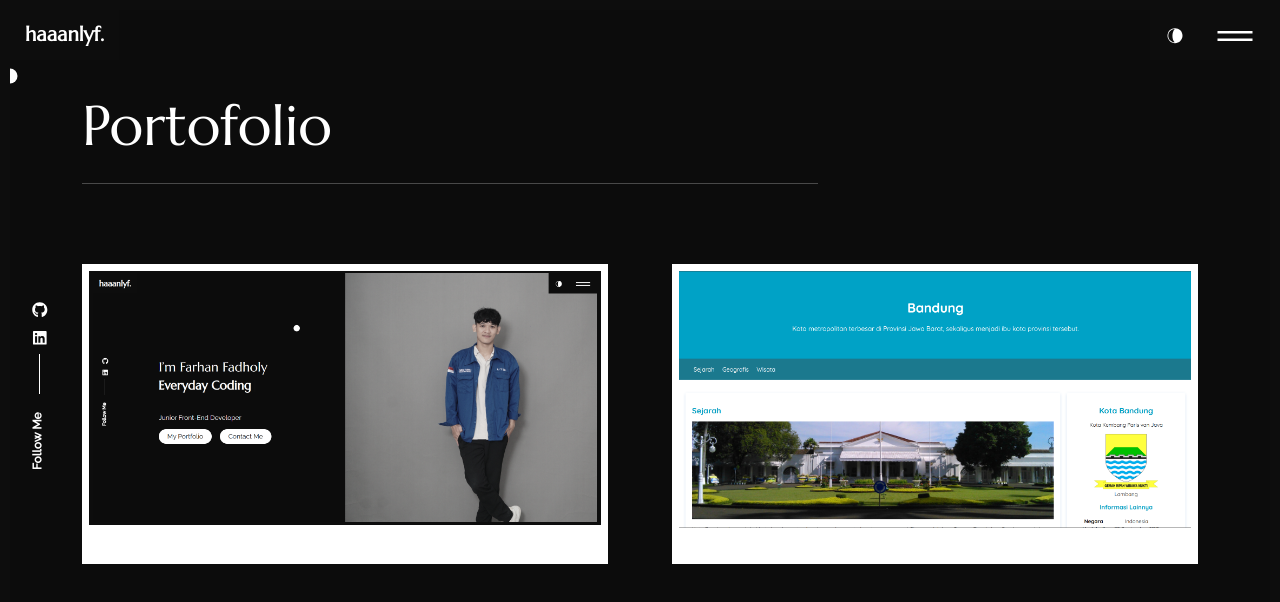
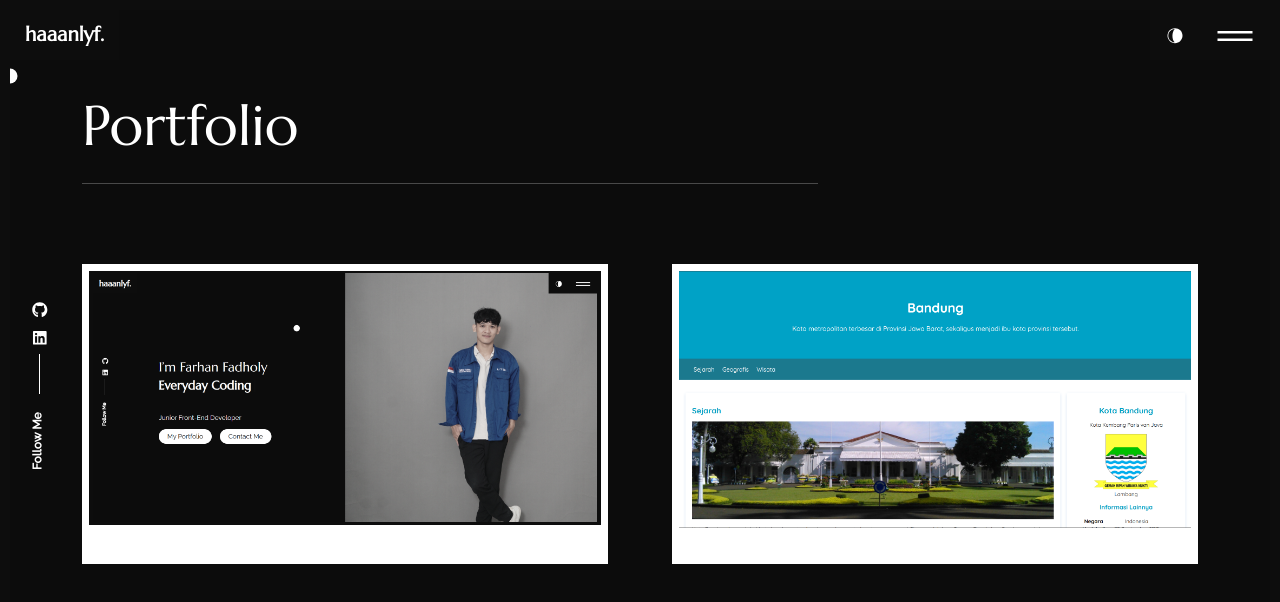
Before and after one commit to FarhanFadholy/PersonalPortofolio, a React (Create React App) app: page /portfolio in a window 1280 px wide. Shown: the top 602 px of the page. Built offline with nearby package versions, Linux system fonts and the light colour scheme.

Commit message:
revisi name portofolio

```diff
--- a/src/content_option.js
+++ b/src/content_option.js
@@ -90,7 +90,7 @@
 
 const dataportfolio = [{
         img : porto,
-        description: "My Portofolio",
+        description: "My Portfolio",
         link: "https://haanlyf-portofolio.vercel.app/",
     },
     {
--- a/src/pages/portfolio/index.js
+++ b/src/pages/portfolio/index.js
@@ -15,7 +15,7 @@
         </Helmet>
         <Row className="mb-5 mt-3 pt-md-3">
           <Col lg="8">
-            <h1 className="display-4 mb-4"> Portofolio </h1>{" "}
+            <h1 className="display-4 mb-4"> Portfolio </h1>{" "}
             <hr className="t_border my-4 ml-0 text-left" />
           </Col>
         </Row>
```
